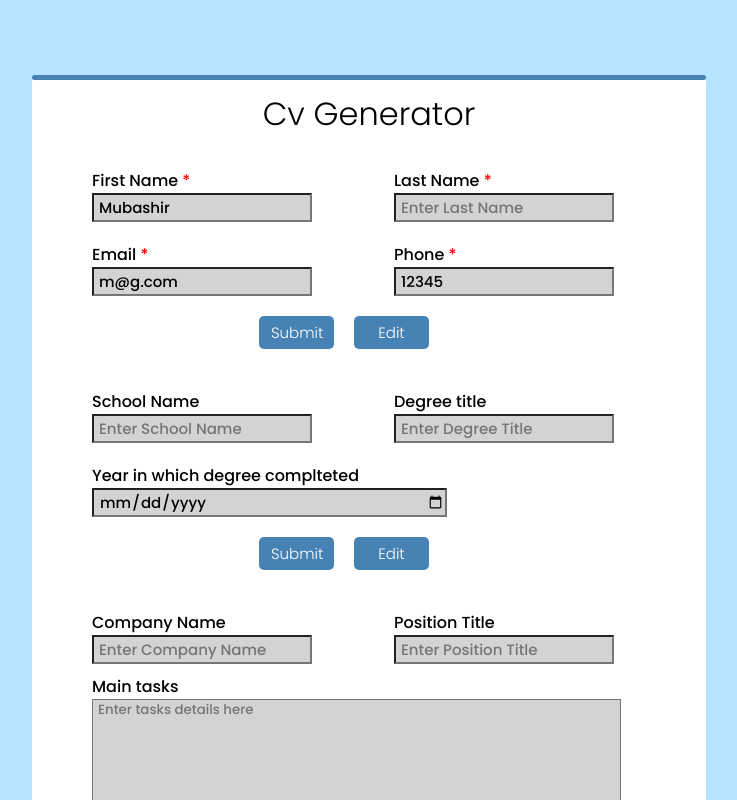
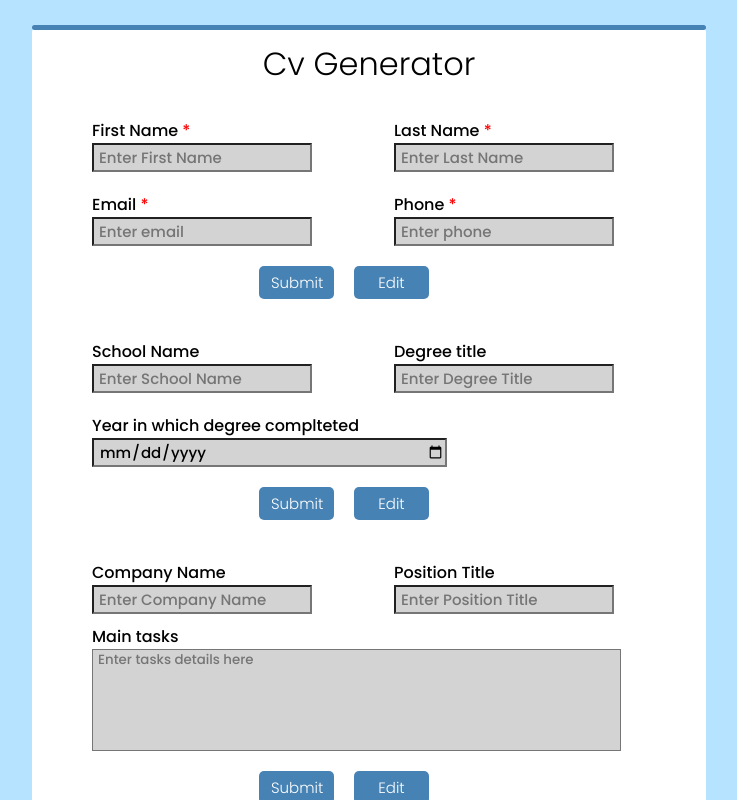
Before and after one commit to MubashirWaheed/CV-Appliaction, a React (Create React App) app: page / in a window 1280 px wide. Shown: the top 800 px of the page, without its empty margins (271-1008 px from the left). Built offline with nearby package versions, Linux system fonts and the light colour scheme.

Commit message:
rendering issue resolved

```diff
--- a/src/App.css
+++ b/src/App.css
@@ -14,14 +14,12 @@
 }
 .main {
   width: 95%;
-  /* height: 80vh; */
   display: flex;
   align-items: center;
   justify-content: center;
   padding: 0;
   margin: 0;
 }
-
 .background-card {
   background-color: white;
   position: relative;
@@ -29,9 +27,7 @@
   display: flex;
   flex-direction: column;
   align-items: center;
-  /* padding: ; */
-  margin: 75px 0px 100px 0px;
-  /* height: 100%; */
+  margin: 25px 0px 50px 0px;
 }
 .background-card::after {
   content: "";
--- a/src/App.js
+++ b/src/App.js
@@ -19,22 +19,34 @@ class App extends Component{
       company: "",
       position: "",
       tasks: "",
-      random:false
+      generalFlag:false,
+      educationFlag:false,
+      personalFlag:false
     }
 }
   handleChange = (event)=>{
     this.setState({
-      [event.target.name]: event.target.value
+      [event.target.name]: event.target.value.trim()
     })
   }
 
   showGeneral =()=>{
-    this.setState={
-      random: true,
-    }
+    this.setState({
+      generalFlag: true,
+    })
   }
-
+  showEducation =()=>{
+    this.setState({
+      educationFlag:true
+    })
+  }
+  showPersonal =()=>{
+    this.setState({
+      personalFlag:true
+    })
+  }
   render() {
+    // const {lastName} = this.props
     return (
       <div className="App">
         <div className="background">
@@ -46,26 +58,35 @@ class App extends Component{
                 firstName={this.state.firstName}
                 lastName={this.state.lastName}
                 email={this.state.email}
-                // showGeneral={this.state.showGeneral}
                 showGeneral= {this.showGeneral}
                 phone={this.state.phone}/>
               <Education
                 handleChange={this.handleChange}
+                showEducation={this.showEducation}
                 school={this.state.school}
                 title={this.state.title}
                 yearComplete={this.state.yearComplete}/>
               <Personal
                 handleChange={this.handleChange}
+                showPersonal={this.showPersonal}
                 company={this.state.company}
                 position={this.state.position}
                 tasks={this.state.tasks}/>
             </div>
           </div>
         {/* Conditional rendering here to show cv if all the forms are filled*/}
-        {/* This is rendered Imediatelly  */}
-
-        {this.state.random? <Cv lastName={this.state.lastName}/>: "False"}
-        {/* <h2>Helo</h2> */}
+        {this.state.generalFlag === true && this.state.educationFlag === true && this.state.personalFlag === true?
+          <Cv firstName={this.state.firstName}
+            lastName={this.state.lastName}
+            email={this.state.email}
+            school={this.state.school}
+            title={this.state.title}
+            yearComplete={this.state.yearComplete}
+            company={this.state.company}
+            position={this.state.position}
+            tasks={this.state.tasks}
+            />
+          : null}
         </div>
       </div>
     );
--- a/src/components/Cv.js
+++ b/src/components/Cv.js
@@ -1,15 +1,31 @@
 import React ,{Component}from "react";
+// import cv from "../styles/cv.module.css"
+import "../App.css"
 
 class Cv extends Component{
-    // constructor({showGeneral}){
-    //     super(props)
-    // }
     render(){
+        const {
+            firstName,
+            lastName,
+            email,
+            phone,
+            school,
+            titile,
+            yearComplete,
+            company,
+            position,
+            tasks
+        } = this.props
         return(
+            // className="background-card  test"
+            // className="cv"
             <div>
-                {/* <h2>{showGeneral}</h2> */}
-                <h2>{this.props.lastName}</h2>
-                <h3>This is h3</h3>
+                <div >
+                {/* <div className={`${check['background-card']}`} > */}
+                    <h2>{firstName} {lastName}</h2>
+                    {/* <h2>{school}</h2> */}
+                    {/* <h2>{company}</h2> */}
+                </div>
             </div>
         )
     }
--- a/src/components/GeneralInfo.js
+++ b/src/components/GeneralInfo.js
@@ -27,12 +27,7 @@ class GeneralInfo extends Component{
             submitBtnDisable: false
         })
     }
-    checking =()=>{
-        console.log("checked");
-    }
-
     render(){
-        // const {showGeneral} = this.props
         return(
             <form action="#"  typeof="submit" onSubmit={this.submitted} >
                 <div className={generalInfo.row}>
@@ -42,12 +37,12 @@ class GeneralInfo extends Component{
                             type="text"
                             name="firstName"
                             id="name"
-                            value="Mubashir"
-                            // value={this.props.firstName}
+                            // value="Mubashir"
+                            value={this.props.firstName}
                             placeholder="Enter first name"
                             spellCheck="false"
                             autoComplete="off"
-                            required="required"
+                            // required="required"
                             disabled = {(this.state.disabled)? "disabled" : ""}
                             onChange={this.props.handleChange} />
                     </div>
@@ -57,11 +52,12 @@ class GeneralInfo extends Component{
                             type="text"
                             name="lastName"
                             id="lastName"
+                            // value="Waheed"
                             value={this.props.lastName}
                             placeholder = "Enter last name"
                             spellCheck = "false"
                             autoComplete = "off"
-                            required = "required"
+                            // required = "required"
                             disabled = {(this.state.disabled)? "disabled" : ""}
                             onChange={this.props.handleChange} />
                     </div>
@@ -76,9 +72,9 @@ class GeneralInfo extends Component{
                             placeholder="Enter email"
                             spellCheck="false"
                             autoComplete="off"
-                            value="m@g.com"
-                            // value={this.props.email}
-                            required="required"
+                            // value="m@g.com"
+                            value={this.props.email}
+                            // required="required"
                             disabled = {(this.state.disabled)? "disabled" : ""}
                             onChange={this.props.handleChange}  />
                     </div>
@@ -90,9 +86,9 @@ class GeneralInfo extends Component{
                             id="tel"
                             placeholder="Enter phone"
                             autoComplete="off"
-                            required = "required"
-                            value="12345"
-                            // value={this.props.phone}
+                            // required = "required"
+                            // value="12345"
+                            value={this.props.phone}
                             disabled = {(this.state.disabled)? "disabled" : ""}
                             onChange={this.props.handleChange} />
                     </div>
@@ -101,8 +97,7 @@ class GeneralInfo extends Component{
                     <button className={generalInfo.btn}
                         type="submit"
                         value="Submit"
-                        onClick={this.showGeneral}>
-                        {/* // onClick={this.checking}> */}
+                        onClick={this.props.showGeneral}>
                             Submit
                     </button>
                     <button className={generalInfo.btn}
--- a/src/components/Personal.js
+++ b/src/components/Personal.js
@@ -14,9 +14,7 @@ class Personal extends Component{
         event.preventDefault();
         if(this.state.submitBtnDisable) return
         this.setState({
-            // Input disabler
             disabled: true,
-            // Btn Disabler
             submitBtnDisable:true
         })
     }
@@ -28,7 +26,6 @@ class Personal extends Component{
             submitBtnDisable: false
         })
     }
-
 
     render(){
         return(
@@ -42,6 +39,8 @@ class Personal extends Component{
                             id="companyName"
                             placeholder="Enter company name"
                             autoComplete="off"
+                            // Value
+                            // value="Meta"
                             disabled = {(this.state.disabled)? "disabled" : ""}
                             onChange={this.props.handleChange} />
                     </div>
@@ -51,6 +50,8 @@ class Personal extends Component{
                             type="text"
                             name="position"
                             id="position"
+                            // Remove value
+                            // value="CEO"
                             placeholder="Enter position title"
                             autoComplete="off"
                             disabled = {(this.state.disabled)? "disabled" : ""}
@@ -64,6 +65,8 @@ class Personal extends Component{
                             className={personalStyle.tasksDetail}
                             name="tasks"
                             maxLength="240"
+                            // Remove value
+                            // value="random garbage"
                             id="tasks"
                             cols="20"
                             rows="5"
@@ -74,7 +77,11 @@ class Personal extends Component{
                     </div>
                 </div>
                 <div className={`${generalInfoStyles['general-submit-btn']}`}>
-                    <button className={generalInfoStyles.btn}  type="submit">Submit</button>
+                    <button className={generalInfoStyles.btn}
+                        type="submit"
+                        onClick={this.props.showPersonal}>
+                            Submit
+                    </button>
                     <button className={generalInfoStyles.btn} onClick={this.editForm}>Edit</button>
                 </div>
             </form>
--- /dev/null
+++ b/src/styles/cv.module.css
@@ -0,0 +1,7 @@
+.cv {
+  width: 80%;
+}
+.test {
+  display: flex;
+  /* flex-direction: column; */
+}
```
Also changed, not shown: src/components/Education.js (+14 -5 lines), project.txt.
